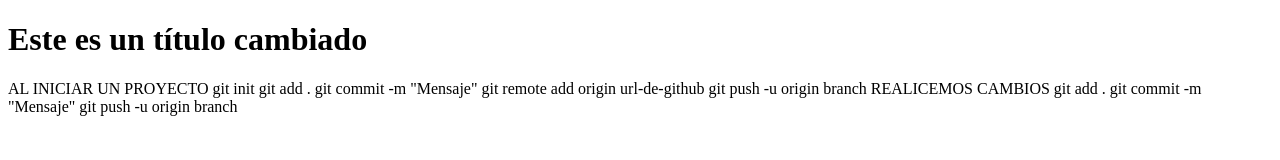
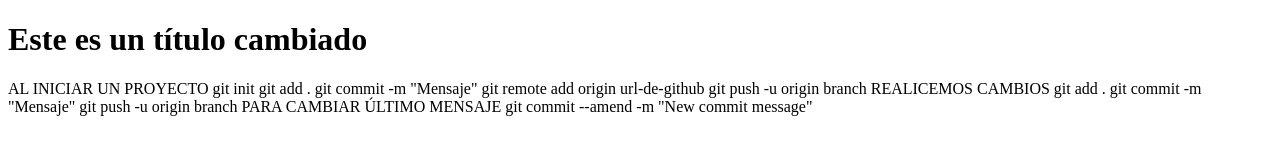
Before and after one commit to cindychateau/Ejemplo0074, a plain HTML site: page index.html in a window 1280 px wide. Drawn offline with Linux system fonts and the light colour scheme.

Commit message:
Agregamos Readme

```diff
--- a/index.html
+++ b/index.html
@@ -18,5 +18,8 @@
     git add .
     git commit -m "Mensaje"
     git push -u origin branch
+
+    PARA CAMBIAR ÚLTIMO MENSAJE
+    git commit --amend -m "New commit message"
 </body>
 </html>
```
Also changed, not shown: 1 other file.
